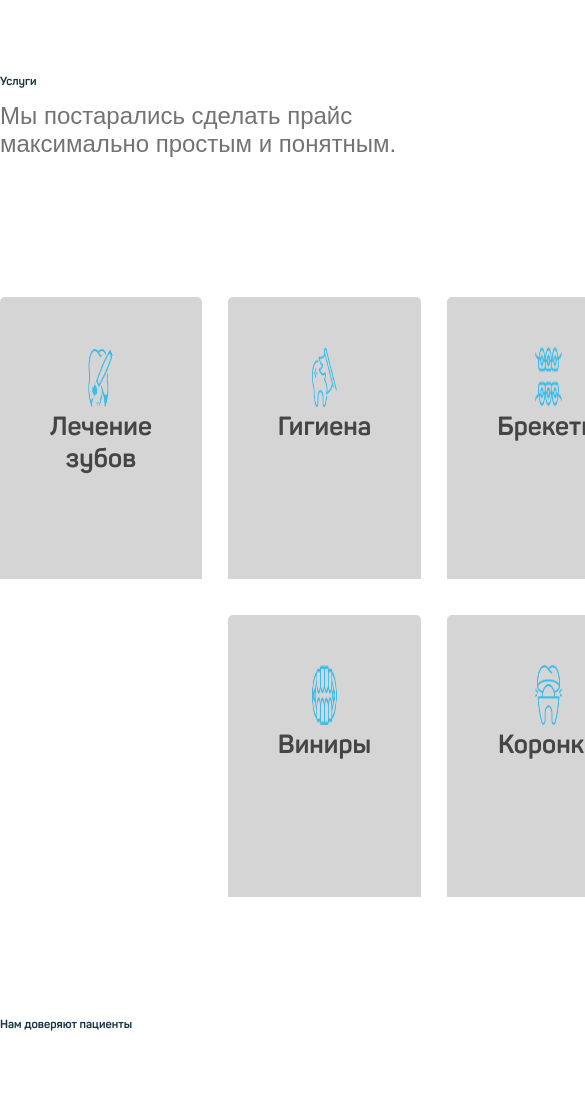
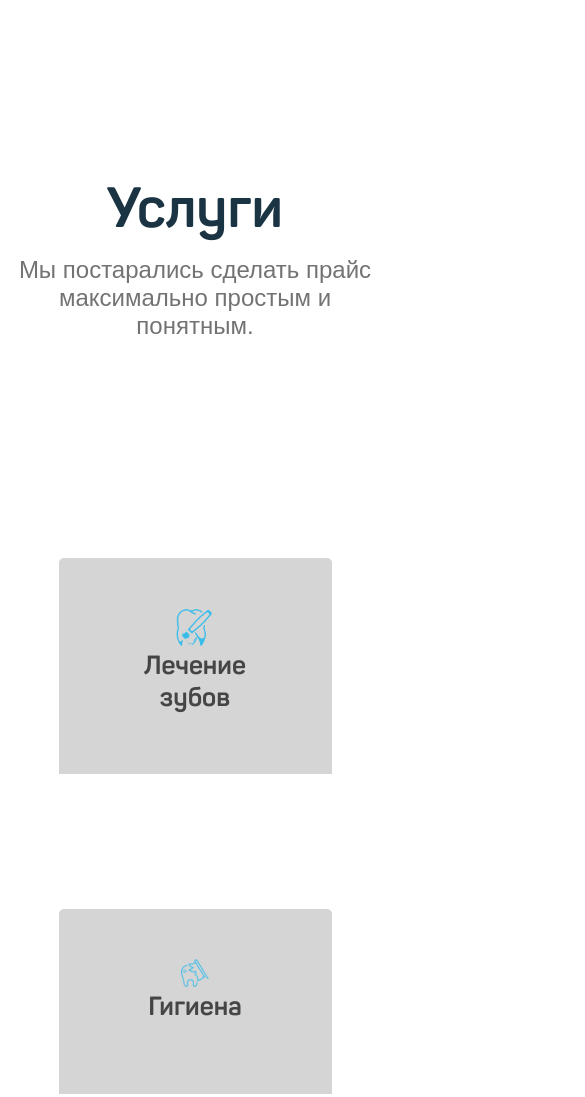
Before and after one commit to Yanastya89/dentistry, a plain HTML site: page index.html in a window 390 px wide. Shown: the part 622-1719 px from the top of the page, 585 px wide, since content can reach past the window. Drawn offline with Linux system fonts and the light colour scheme; files whose address does not match are found by name.

Commit message:
доделала медиа запросы

```diff
--- a/assets/styles/style.scss
+++ b/assets/styles/style.scss
@@ -327,6 +327,11 @@ $lgray: #D5D5D5;
     display: grid;
     grid-template-rows: 56% 43%;
 
+    @media (max-width:575px) {
+        grid-template-rows: 90% 10%;
+
+    }
+
     @media(min-width:576px) and (max-width:766px) {
         grid-template-rows: 70% 30%;
     }
@@ -336,11 +341,22 @@ $lgray: #D5D5D5;
     display: grid;
     grid-template-rows: 1fr 2fr;
     max-width: 100%;
-    height: 900px;
+    min-height: 900px;
 
+    @media (max-width:766px) {
+        grid-template-rows: 20% 80%;
+    }
 
     &__text {
         margin-top: 77px;
+    }
+
+    .text__services {
+        @media (max-width:766px) {
+            text-align: center;
+            font-size: 2em;
+            padding-top: 100px;
+        }
     }
 
     .text__price {
@@ -352,6 +368,10 @@ $lgray: #D5D5D5;
         text-align: left;
         color: $gray;
         margin-top: 14px;
+
+        @media (max-width:766px) {
+            text-align: center;
+        }
     }
 
     .main-links__treatment {
@@ -361,6 +381,11 @@ $lgray: #D5D5D5;
         gap: 2.4%;
         max-width: 100%;
         row-gap: 6%;
+
+        @media (max-width:575px) {
+            grid-template-columns: 1fr;
+            grid-template-rows: repeat(8, 1fr);
+        }
 
         @media(min-width:576px) and (max-width:766px) {
             grid-template-columns: 1fr 1fr;
@@ -385,6 +410,16 @@ $lgray: #D5D5D5;
         height: 100%;
         position: relative;
         display: inline-block;
+
+        @media (max-width:575px) {
+            width: 70%;
+            margin: 0 auto;
+        }
+
+        @media(min-width:576px) and (max-width:766px) {
+            width: 80%;
+            margin: 0 auto;
+        }
     }
 
     .cards {
@@ -424,6 +459,10 @@ $lgray: #D5D5D5;
 
     .vinir {
         grid-column: 2/3;
+
+        @media (max-width:575px) {
+            grid-column: 1/2;
+        }
 
         @media(min-width:767px) and (max-width:1199px) {
             grid-column: 3/4;
@@ -475,13 +514,13 @@ $lgray: #D5D5D5;
 
 .main-benefits {
     max-width: 100%;
-    height: 700px;
+    min-height: 700px;
 
     &__advantages {
         display: grid;
         grid-template-columns: repeat(3, 33%);
 
-        @media(min-width:576px) and (max-width:766px) {
+        @media (max-width:766px) {
             grid-template-rows: 1fr 1fr 1fr;
             grid-template-columns: 1fr;
         }
@@ -494,6 +533,11 @@ $lgray: #D5D5D5;
 
     &__heading {
         margin-top: 124px;
+
+
+        @media (max-width:766px) {
+            font-size: 2em;
+        }
     }
 
     .advantages__accents {
@@ -515,6 +559,10 @@ $lgray: #D5D5D5;
         letter-spacing: 0em;
         text-align: left;
         color: $lightblack;
+
+        @media (max-width:766px) {
+            font-size: 1.5em;
+        }
     }
 
     .card__title {
@@ -526,6 +574,10 @@ $lgray: #D5D5D5;
         text-align: left;
         color: $black;
         margin: 7px 0px 7px 0px;
+
+        @media (max-width:766px) {
+            font-size: 2em;
+        }
 
     }
 }
--- a/index.html
+++ b/index.html
@@ -82,7 +82,7 @@
       <div class="container">
         <div class="main-links">
           <div class="main-links__text text">
-            <h2 class="title">Услуги</h2>
+            <h2 class="text__services title">Услуги</h2>
             <p class="text__price">Мы постарались сделать прайс <br> максимально простым и понятным. </p>
           </div>
           <div class="main-links__treatment treatment">
```
Also changed, not shown: assets/styles/style.css, 1 other file.
